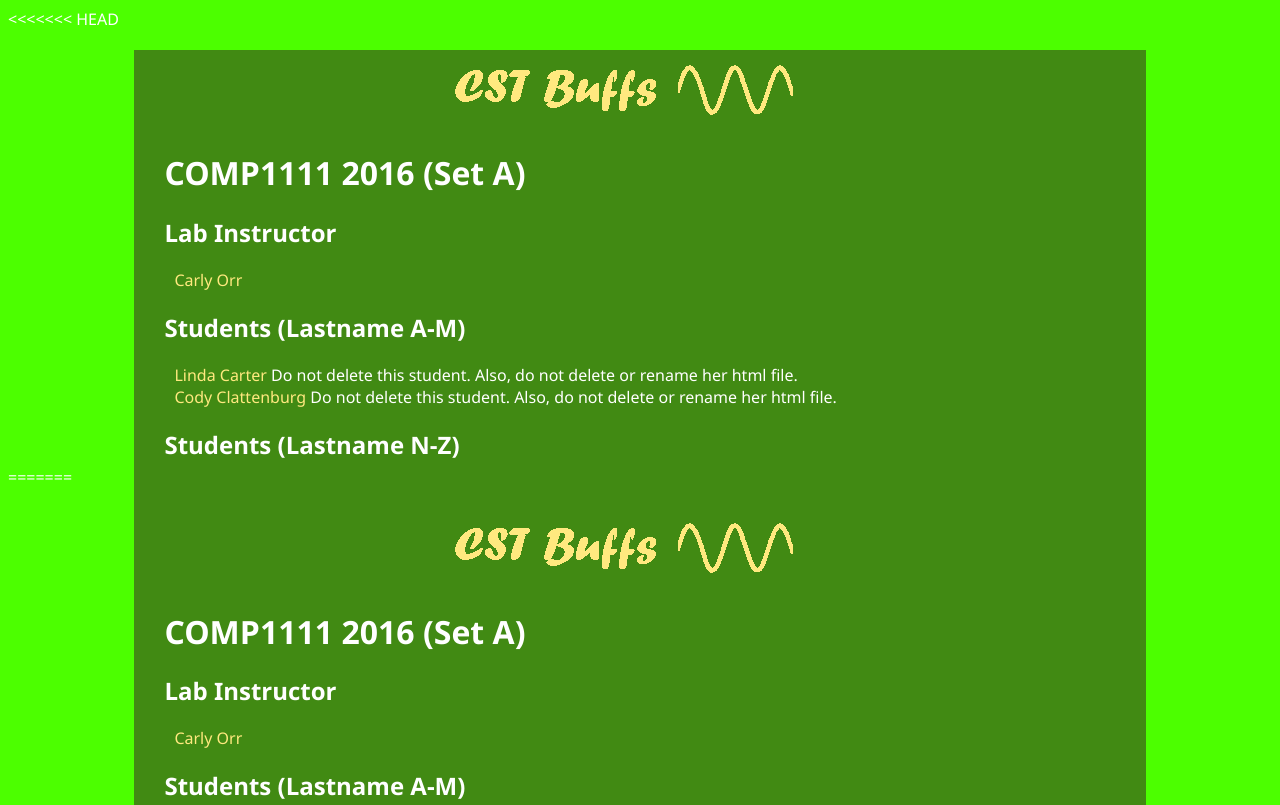
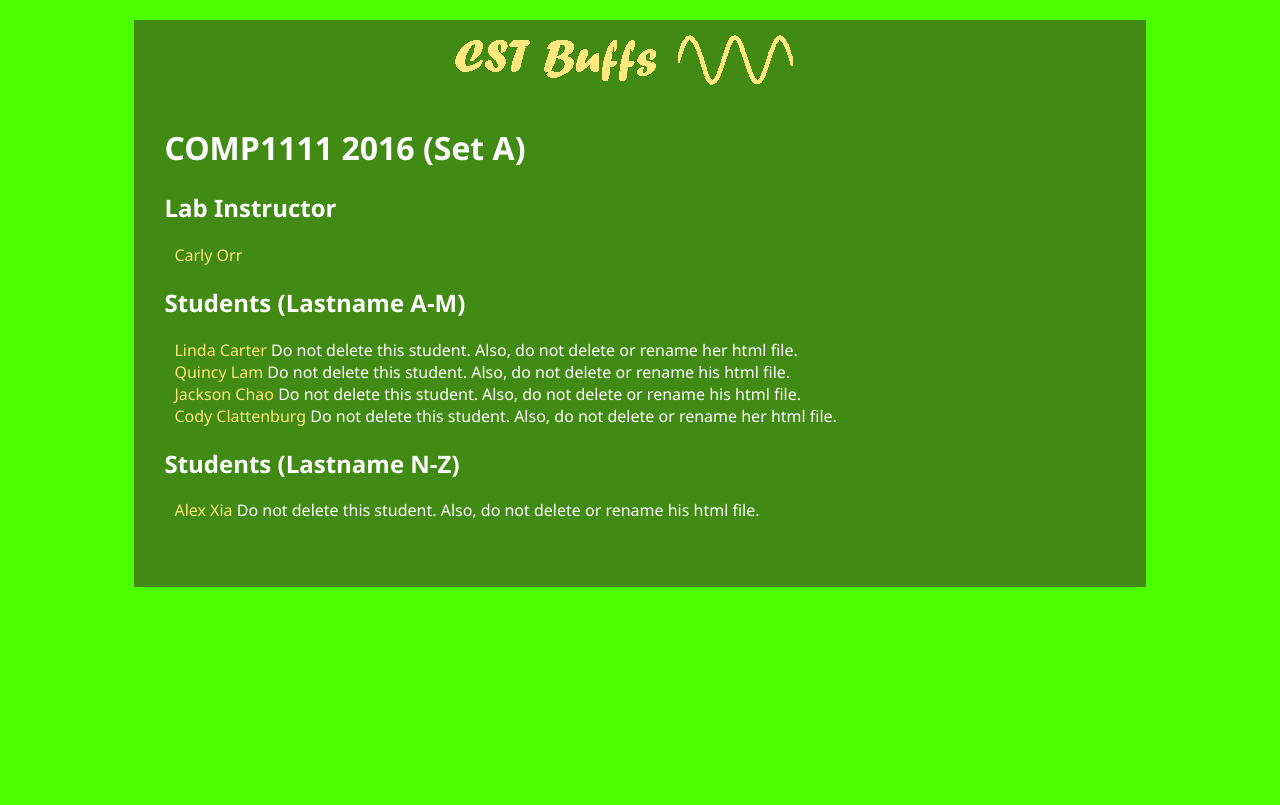
Before and after one commit to lanlansu/arsenal, a plain HTML site: page Index.html in a window 1280 px wide. Shown: the top 805 px of the page. Drawn offline with Linux system fonts and the light colour scheme.

Commit message:
merged conflicts

```diff
--- a/Index.html
+++ b/Index.html
@@ -1,40 +1,4 @@
-<<<<<<< HEAD
-<!DOCTYPE html>
 
-<html lang="en">
-    <head>
-        <meta charset="utf-8" />
-        <title>COMP1111</title>
-        <link rel="stylesheet" href="Style/Style.css" />
-    </head>
-    <body>
-    <div  id="container">
-        <div id="logo">
-            <img src="Images/CstBuffs.png" alt="CST Buffs" />
-        </div>
-        <h1>COMP1111 2016 (Set A)</h1>
-
-        <h2>Lab Instructor</h2>
-        <ul>
-            <li> <a href="CarlyOrr.html">Carly Orr</a>
-            </li>
-        </ul>
-
-        <h2>Students  (Lastname A-M)</h2>
-        <ul>
-            <li><a href="LindaCarter.html">Linda Carter</a> Do not delete this student. Also, do not delete or rename her html file.</li>
-            <li><a href="CodyClattenburg.html">Cody Clattenburg</a> Do not delete this student. Also, do not delete or rename her html file.</li>
-        </ul>
-
-        <h2>Students (Lastname N-Z)</h2>
-        <ul>
-
-        </ul>
-
-    </div>
-    </body>
-</html>
-=======
 <!DOCTYPE html>
 
 <html lang="en">
@@ -61,6 +25,7 @@
             <li><a href="LindaCarter.html">Linda Carter</a> Do not delete this student. Also, do not delete or rename her html file.</li>
             <li><a href="QuincyLam.html">Quincy Lam</a> Do not delete this student. Also, do not delete or rename his html file. </li>
             <li><a href="JacksonChao.html">Jackson Chao</a> Do not delete this student. Also, do not delete or rename his html file.</li>
+            <li><a href="CodyClattenburg.html">Cody Clattenburg</a> Do not delete this student. Also, do not delete or rename her html file.</li>
         </ul>
 
         <h2>Students (Lastname N-Z)</h2>
@@ -71,4 +36,3 @@
     </div>
     </body>
 </html>
->>>>>>> 7348b4024b212242a4f1dbc7aaa5561d76a4c775
```
